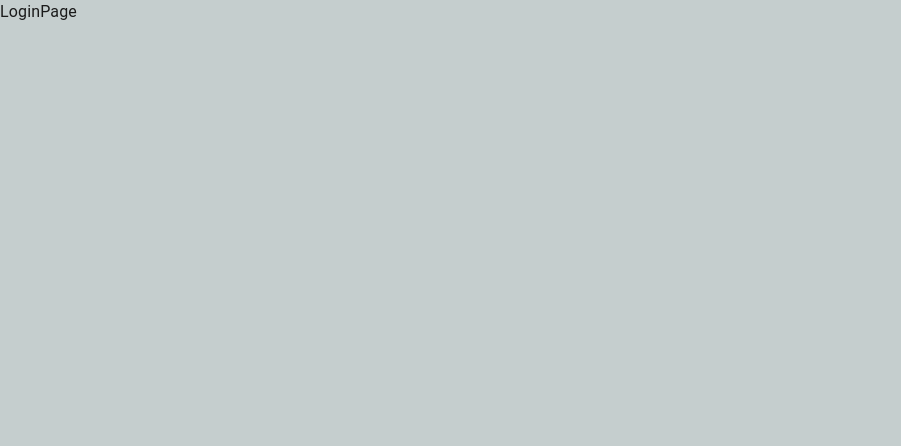
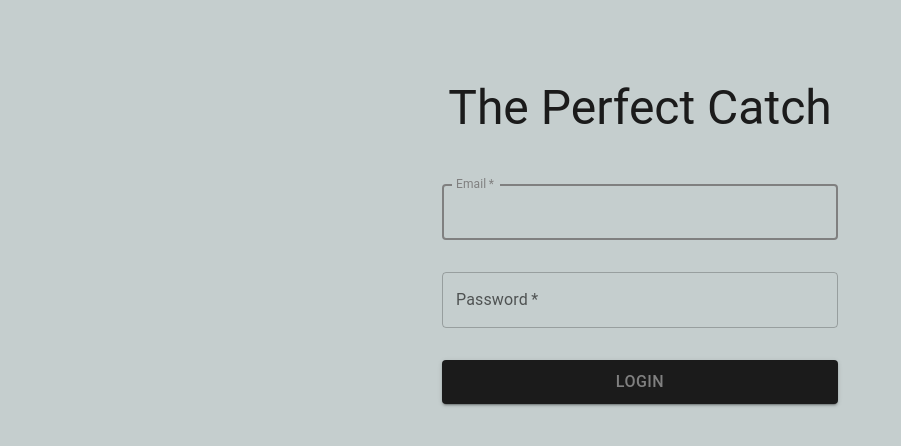
Before and after one commit to rutaben/the-perfect-catch-app, a React (Create React App) app: page / in a window 1280 px wide. Shown: the top 446 px of the page, without its empty margins (0-901 px from the left). Built offline with nearby package versions, Linux system fonts and the light colour scheme.

Commit message:
created a primary design for login-page

```diff
--- a/src/components/contained-button.jsx
+++ b/src/components/contained-button.jsx
@@ -2,7 +2,6 @@ import { Button, styled } from '@mui/material';
 
 const StyledButton = styled(Button)(({ theme }) => ({
   fontSize: '1rem',
-  width: '40%',
   backgroundColor: theme.palette.text.primary,
   color: theme.palette.text.light,
   '&:hover': {
@@ -10,9 +9,13 @@ const StyledButton = styled(Button)(({ theme }) => ({
   }
 }));
 
-const ContainedButton = ({ title, type }) => {
+const ContainedButton = ({ title, type, fullWidth }) => {
   return (
-    <StyledButton variant="contained" type={type} sx={{ px: 4, py: 1, mx: 'auto' }}>
+    <StyledButton
+      variant="contained"
+      type={type}
+      fullWidth={fullWidth}
+      sx={{ px: 10, py: 1, mx: 'auto' }}>
       {title}
     </StyledButton>
   );
--- /dev/null
+++ b/src/components/plain-link.jsx
@@ -0,0 +1,14 @@
+import React from 'react';
+import { styled } from '@mui/material';
+import { Link } from 'react-router-dom';
+
+const StyledLink = styled(Link)(({ theme }) => ({
+  textDecoration: 'none',
+  color: theme.palette.primary.main
+}));
+
+const PlainLink = ({ linkTo, linkTitle }) => {
+  return <StyledLink to={linkTo}>{linkTitle}</StyledLink>;
+};
+
+export default PlainLink;
--- a/src/pages/login-page.jsx
+++ b/src/pages/login-page.jsx
@@ -1,7 +1,56 @@
 import React from 'react';
+import { Container, Box, Typography, Grid, TextField } from '@mui/material';
+import PlainLink from '../components/plain-link';
+import ContainedButton from '../components/contained-button';
 
 const LoginPage = () => {
-  return <div>LoginPage</div>;
+  return (
+    <Container maxWidth="xs">
+      <Box component="form" sx={{ mt: 10 }}>
+        <Box
+          sx={{
+            mb: 3,
+            display: 'flex',
+            flexDirection: 'column',
+            alignItems: 'center'
+          }}>
+          <Typography variant="h3" sx={{ mb: 3 }}>
+            The Perfect Catch
+          </Typography>
+        </Box>
+        <Grid container spacing={4}>
+          <Grid item xs={12}>
+            <TextField
+              required
+              variant="outlined"
+              fullWidth
+              autoFocus
+              name="email"
+              label="Email"
+              id="email"
+            />
+          </Grid>
+          <Grid item xs={12} sx={{ mb: 4 }}>
+            <TextField
+              required
+              variant="outlined"
+              fullWidth
+              name="password"
+              label="Password"
+              type="password"
+              id="password"
+            />
+          </Grid>
+        </Grid>
+        <Grid sx={{ width: '100%', display: 'flex', justifyContent: 'center' }}>
+          <ContainedButton
+            title={<PlainLink linkTo={'/favorite-movies'} linkTitle="Login" />}
+            type="submit"
+            fullWidth="true"></ContainedButton>
+        </Grid>
+      </Box>
+    </Container>
+  );
 };
 
 export default LoginPage;
```
